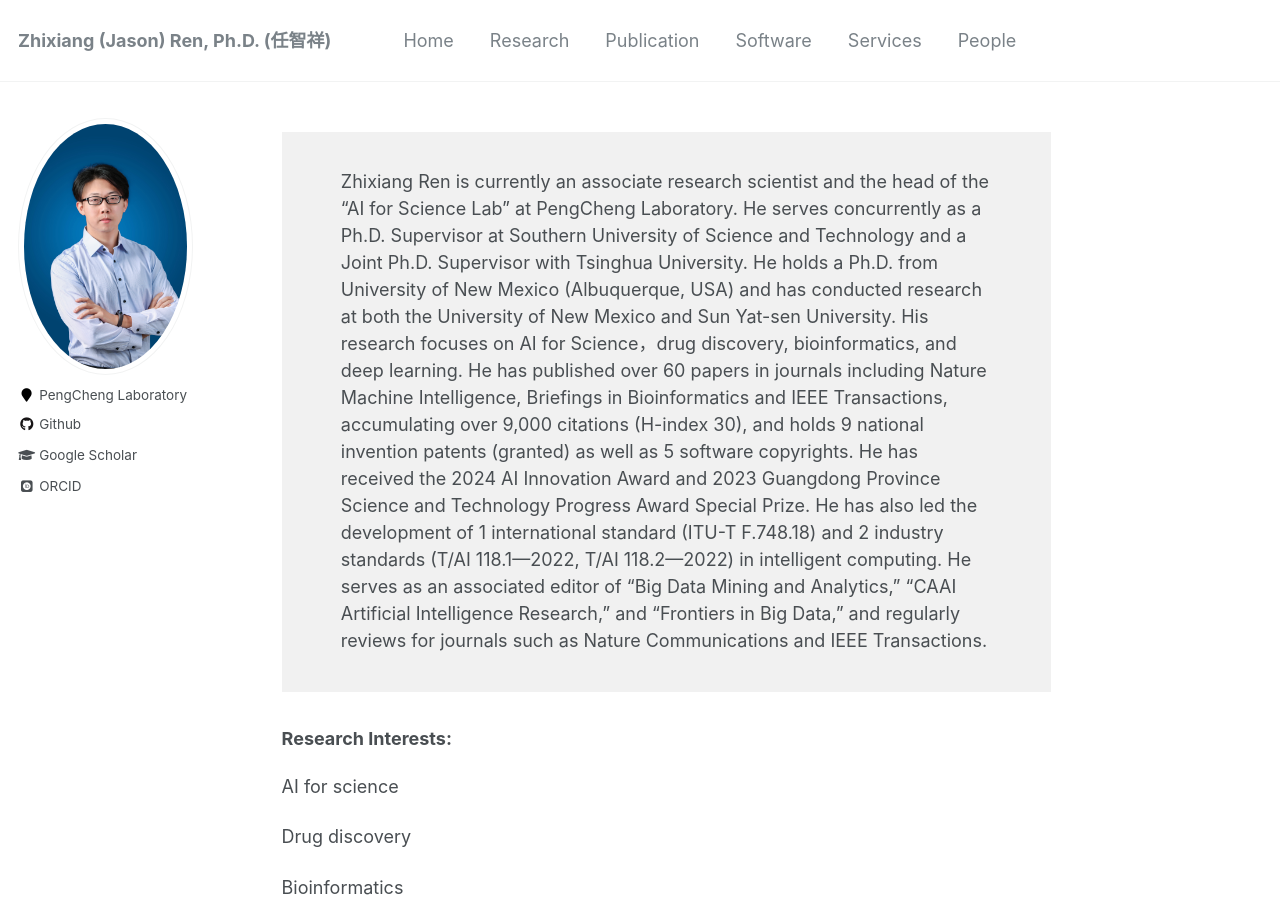
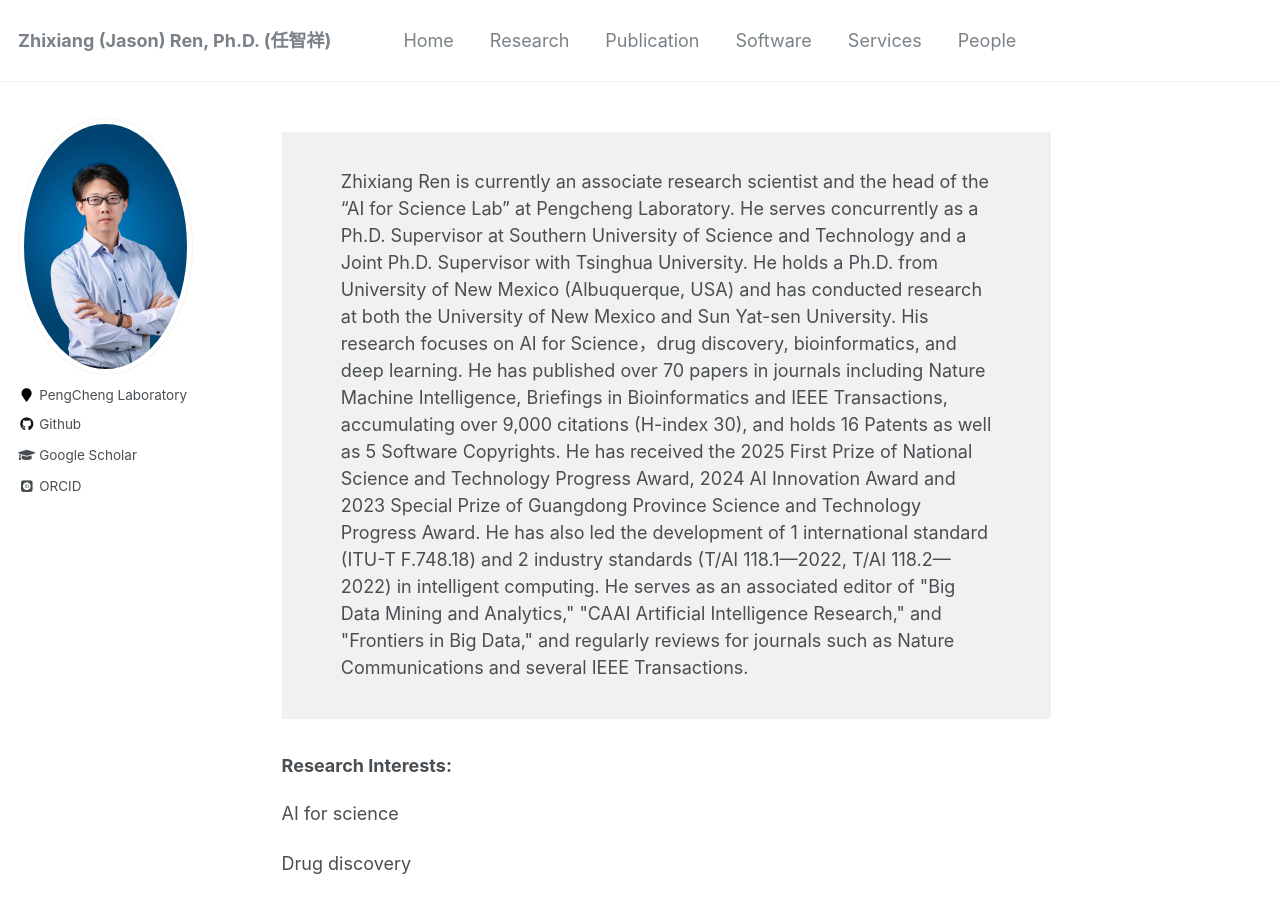
Before and after one commit to zhixiang-ren/zhixiang-ren.github.io, a Jekyll site: the page built from _pages/about.html, in a window 1280 px wide and 900 px high. Built offline with Jekyll 4.4.1, drawn with Linux system fonts in a browser that asks for light colours; some web fonts are replaced.

Commit message:
Update about.html

```diff
--- a/_pages/about.html
+++ b/_pages/about.html
@@ -15,14 +15,14 @@ redirect_from:
 
     </h3> -->
     <p>
-      Zhixiang Ren is currently an associate research scientist and the head of the “AI for Science Lab” at PengCheng Laboratory.
+      Zhixiang Ren is currently an associate research scientist and the head of the “AI for Science Lab” at Pengcheng Laboratory.
       He serves concurrently as a Ph.D. Supervisor at Southern University of Science and Technology and a Joint Ph.D. Supervisor with Tsinghua University.
       He holds a Ph.D. from University of New Mexico (Albuquerque, USA) and has conducted research at both the University of New Mexico and Sun Yat-sen University.
       His research focuses on AI for Science，drug discovery, bioinformatics, and deep learning.
-      He has published over 60 papers in journals including Nature Machine Intelligence, Briefings in Bioinformatics and IEEE Transactions, accumulating over 9,000 citations (H-index 30), and holds 9 national invention patents (granted) as well as 5 software copyrights.
-      He has received the 2024 AI Innovation Award and 2023 Guangdong Province Science and Technology Progress Award Special Prize.
+      He has published over 70 papers in journals including Nature Machine Intelligence, Briefings in Bioinformatics and IEEE Transactions, accumulating over 9,000 citations (H-index 30), and holds 16 Patents as well as 5 Software Copyrights.
+      He has received the 2025 First Prize of National Science and Technology Progress Award, 2024 AI Innovation Award and 2023 Special Prize of Guangdong Province Science and Technology Progress Award.
       He has also led the development of 1 international standard (ITU-T F.748.18) and 2 industry standards (T/AI 118.1—2022, T/AI 118.2—2022) in intelligent computing.
-      He serves as an associated editor of “Big Data Mining and Analytics,” “CAAI Artificial Intelligence Research,” and “Frontiers in Big Data,” and regularly reviews for journals such as Nature Communications and IEEE Transactions.
+      He serves as an associated editor of "Big Data Mining and Analytics," "CAAI Artificial Intelligence Research," and "Frontiers in Big Data," and regularly reviews for journals such as Nature Communications and several IEEE Transactions.
     </p>
 
   </div>
```
